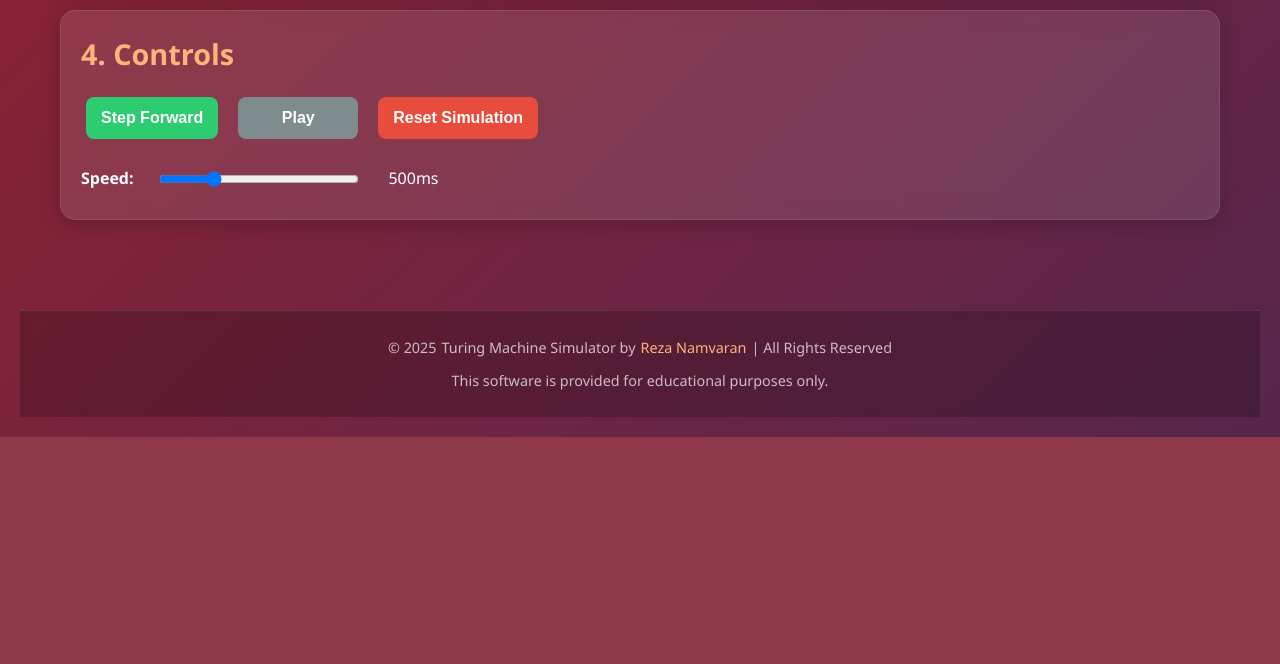
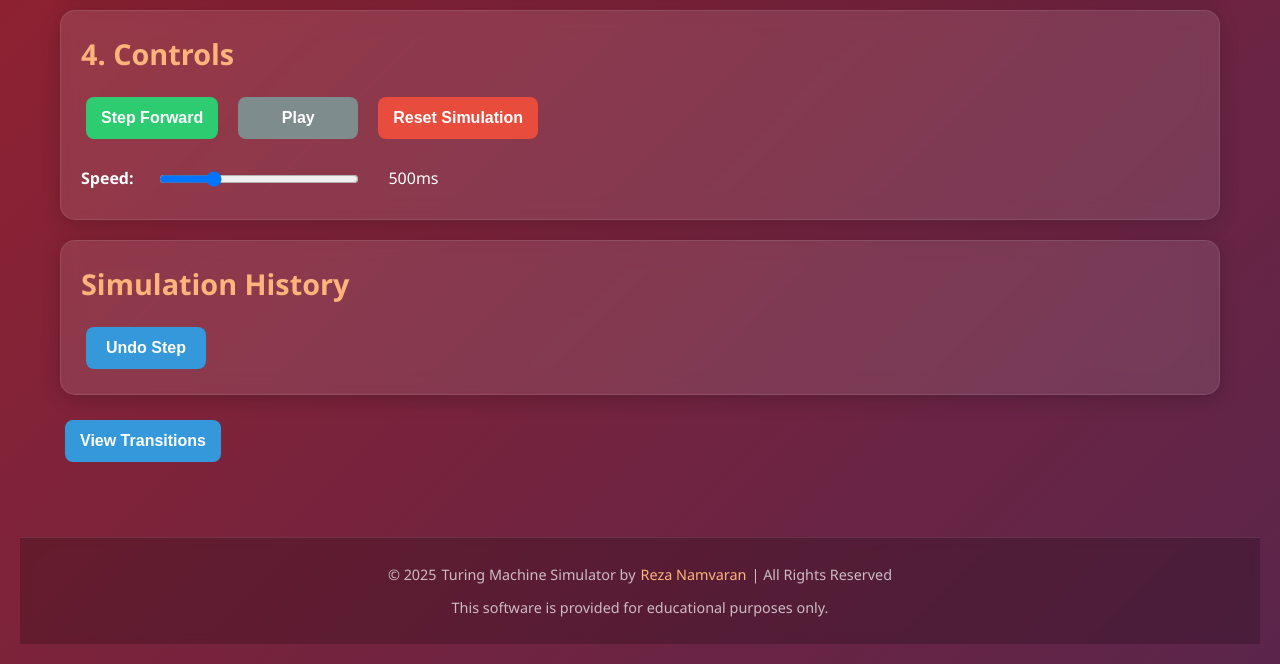
Before and after one commit to Reza-namvaran/TM-Sim, a Flask app: page / in a window 1280 px wide. Shown: the part 976-1640 px from the top of the page. Before the commit the page ends 1413 px from the top, so only its background shows below. Run offline with Flask 3, Linux system fonts and the light colour scheme.

Commit message:
(feat): Add transition and history section

```diff
--- a/templates/index.html
+++ b/templates/index.html
@@ -12,7 +12,7 @@
         <p>Visualize how Turing Machines process input step-by-step</p>
     </header>
 
-    <main class="container">
+    <main class="container" id="container">
         <section id="machine-selection">
             <h2>1. Select a Turing Machine</h2>
             <div class="control-group">
@@ -70,6 +70,29 @@
                 <span id="speed-display">500ms</span>
             </div>
         </section>
+
+        <!-- Transitions Section -->
+        <section id="transitions-section" style="display:none;">
+            <h2>Machine Transitions</h2>
+            <div class="control-group">
+                <button id="back-btn">Back</button>
+            </div>
+            <div id="transitions-container"></div>
+        </section>
+
+        <!-- History Section -->
+        <section id="history-section">
+            <h2>Simulation History</h2>
+            <div id="history-container"></div>
+            <div class="control-group">
+                <button id="undo-btn">Undo Step</button>
+            </div>
+        </section>
+
+
+        <div class="control-group" style="margin-top:20px;">
+            <button id="view-transitions-btn">View Transitions</button>
+        </div>
     </main>
 
     <script src="{{ url_for('static', filename='js/main.js') }}"></script>
```
